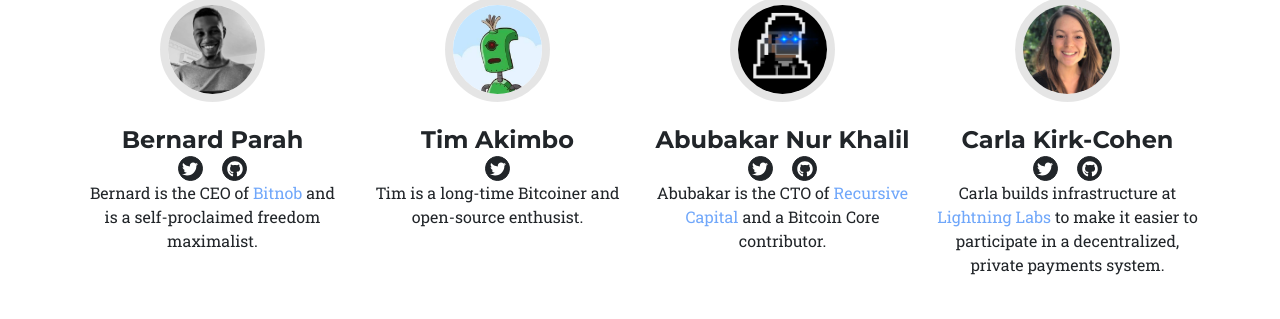
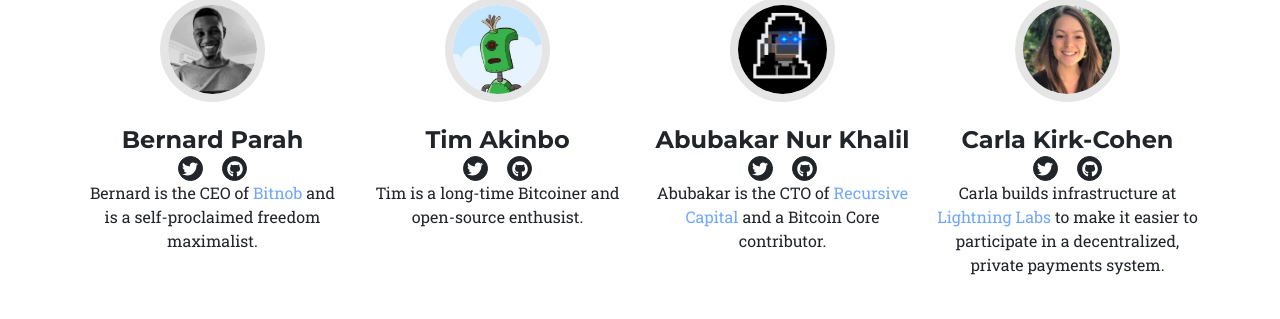
Before and after one commit to Qala-Dev/qala-website, a Jekyll site: the page built from index.html, in a window 1280 px wide and 900 px high, scrolled down 1134 px. Shown: the part 135-454 px from the top of the window. Built offline with Jekyll 4.4.1, drawn with Linux system fonts in a browser that asks for light colours.

Commit message:
fixed spelling and github link

```diff
--- a/index.html
+++ b/index.html
@@ -75,9 +75,9 @@ layout: default
             <div class="col-lg-3">
                 <div class="team-member">
                     <img class="mx-auto rounded-circle" src="assets/img/team/tim.jpg" alt="Tim profile" />
-                    <h4>Tim Akimbo</h4>
+                    <h4>Tim Akinbo</h4>
                     <a class="btn btn-dark btn-social mx-2" href="https://twitter.com/takinbrrrr"><i class="fab fa-twitter"></i></a>
-                    <!-- <a class="btn btn-dark btn-social mx-2" href="https://github.com/"><i class="fab fa-github"></i></a> -->
+                    <a class="btn btn-dark btn-social mx-2" href="https://github.com/takinbo"><i class="fab fa-github"></i></a>
                     <div class="bio-mentors">Tim is a long-time Bitcoiner and open-source enthusist.</div>
                 </div>
             </div>
```
